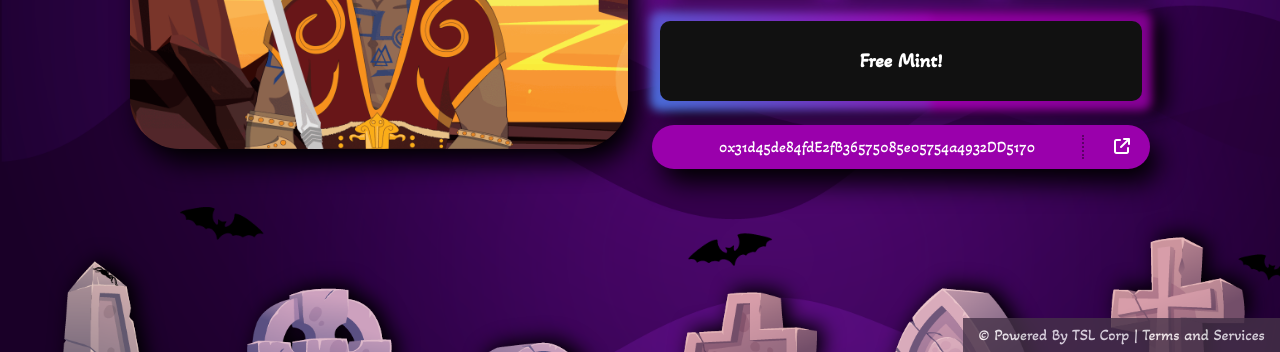
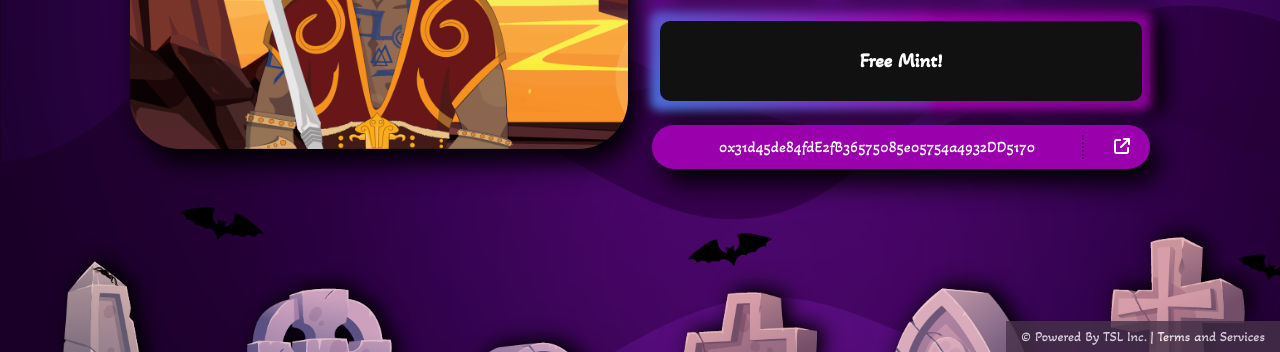
Before and after one commit to CyberAngel33/TSL-Pantheon, a website: page index.html in a window 1280 px wide. Shown: the part 448-800 px from the top of the page. Drawn offline with nearby package versions, Linux system fonts and the light colour scheme.

Commit message:
Footer Fix

```diff
--- a/css/styles.css
+++ b/css/styles.css
@@ -827,6 +827,11 @@ footer {
   right: 0;
   padding: 5px 15px;
   opacity: 0.8;
+  z-index: 5;
+}
+
+footer p{
+  font-size: 14px;
 }
 
 .games {
--- a/index.html
+++ b/index.html
@@ -967,7 +967,7 @@
     </section>
   </main>
   <footer>
-    <p class="text-white text">&copy; Powered By TSL Corp | Terms and Services</p>
+    <p class="text-white text">&copy; Powered By TSL Inc. | Terms and Services</p>
   </footer>
   <!-- <script src="https://www.google.com/recaptcha/api.js"></script> -->
   <script src="https://kit.fontawesome.com/c42cee91f2.js" crossorigin="anonymous"></script>
```
